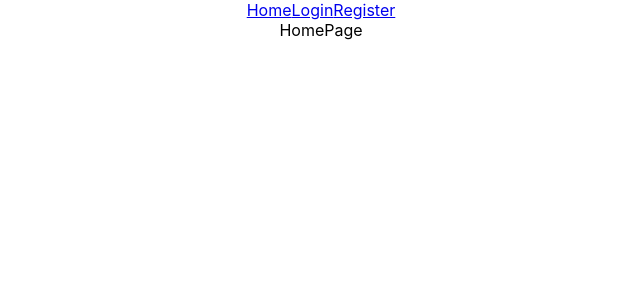
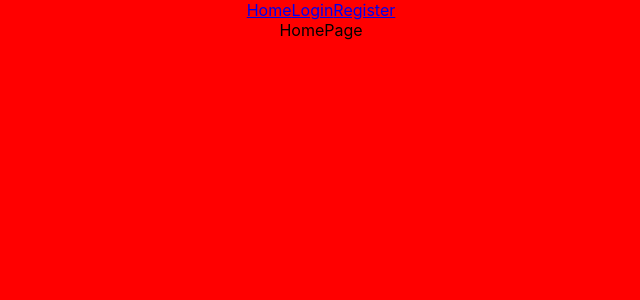
Before and after one commit to javier73castillo/bookstore_React, a React (Create React App) app: page / in a window 1280 px wide. Shown: the top 300 px of the page, without its empty margins (319-959 px from the left). Built offline with nearby package versions, Linux system fonts and the light colour scheme.

Commit message:
Prueba commit

```diff
--- a/src/App.css
+++ b/src/App.css
@@ -24,6 +24,10 @@
   color: white;
 }
 
+* {
+  background-color: red;
+}
+
 .App-link {
   color: #61dafb;
 }
```
